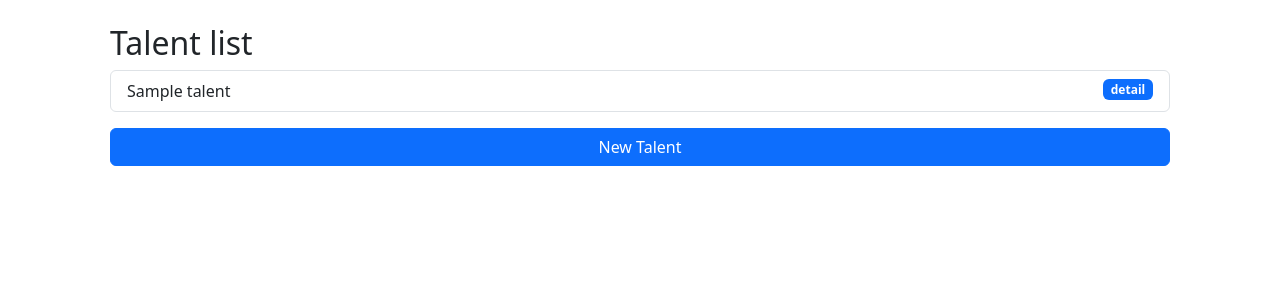
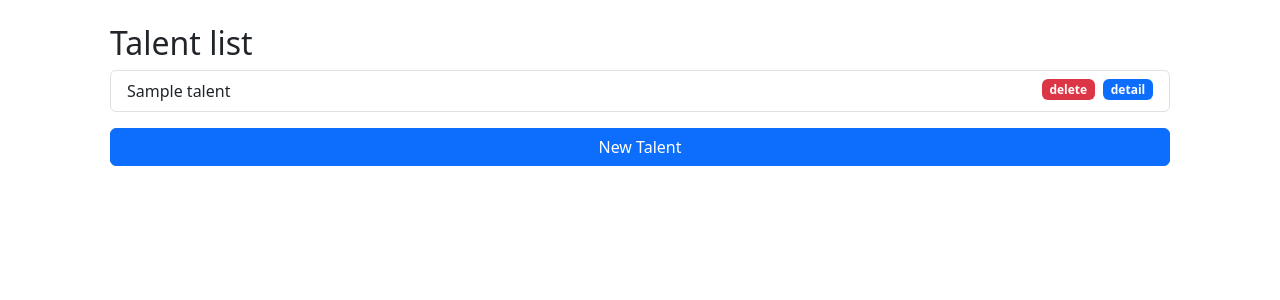
Before and after one commit to saandhikaa/PHP-Exploration, a PHP site: the page made by mvc-application/app/views/talent/index.php in a window 1280 px wide. Shown: the part 56-356 px from the top of the page. Run offline with PHP 8.4, Linux system fonts and the light colour scheme; the template is opened without the code that fills it: most values are stand-ins (such as "Sample title", 1, 10 or a date in 2020); some libraries are stand-ins or nearby versions.

Commit message:
add delete button

```diff
--- a/mvc-application/app/views/talent/index.php
+++ b/mvc-application/app/views/talent/index.php
@@ -4,9 +4,10 @@
         <?php Flasher::flash() ?>
         <ul class="list-group">
             <?php foreach ($data['talent'] as $talent): ?>
-                <li class="list-group-item d-flex justify-content-between align-items-start">
+                <li class="list-group-item">
                     <?= $talent['name_'] ?>
-                    <a href="<?= BASEURL ?>/talent/detail/<?= $talent['id'] ?>" class="text-decoration-none badge text-bg-primary">detail</a>
+                    <a href="<?= BASEURL ?>/talent/detail/<?= $talent['id'] ?>" class="text-decoration-none badge text-bg-primary float-end ms-2">detail</a>
+                    <a href="<?= BASEURL ?>/talent/delete/<?= $talent['id'] ?>" class="text-decoration-none badge text-bg-danger float-end ms-2">delete</a>
                 </li>
             <?php endforeach ?>
         </ul>
```
